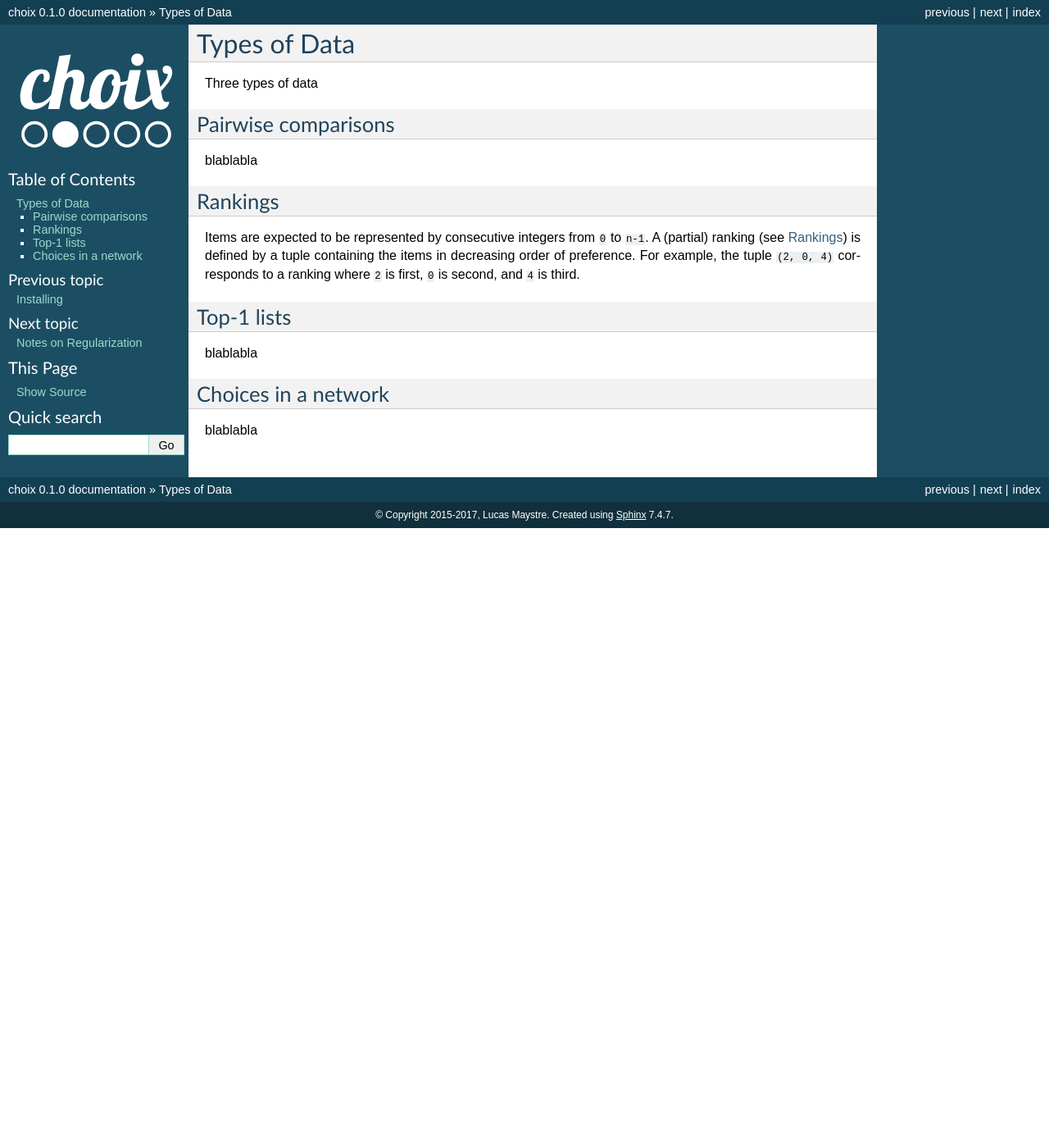
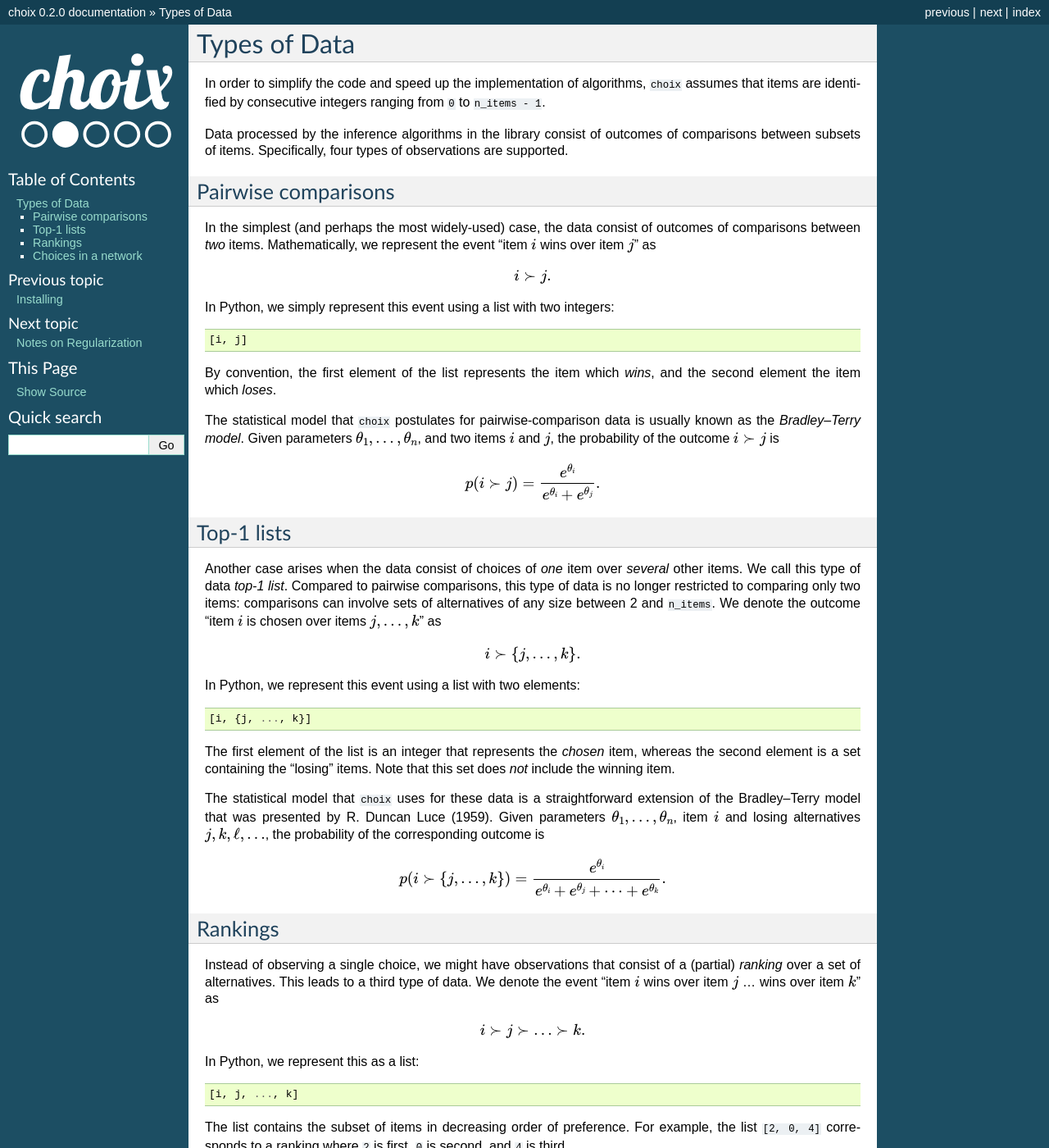
Before and after one commit to lucasmaystre/choix, a Sphinx documentation site: the page built from docs/data.rst, in a window 1280 px wide and 1400 px high. Shown: the whole window at 82% size. Built offline with Sphinx 7.4.7, drawn with Linux system fonts in a browser that asks for light colours; some of the changed text lies outside the part shown.

Commit message:
Documentation for data types.
I finally got around to writing a documentation page for the different types of
data processed by the library. Next on my TODO list, the page on
regularization.

```diff
--- a/docs/conf.py
+++ b/docs/conf.py
@@ -64,9 +64,9 @@ author = 'Lucas Maystre'
 # built documents.
 #
 # The short X.Y version.
-version = '0.1'
+version = '0.2'
 # The full version, including alpha/beta/rc tags.
-release = '0.1.0'
+release = '0.2.0'
 
 # The language for content autogenerated by Sphinx. Refer to documentation
 # for a list of supported languages.
--- a/docs/data.rst
+++ b/docs/data.rst
@@ -1,7 +1,13 @@
 Types of Data
 =============
 
-Three types of data
+In order to simplify the code and speed up the implementation of algorithms,
+``choix`` assumes that items are identified by consecutive integers ranging
+from ``0`` to ``n_items - 1``.
+
+Data processed by the inference algorithms in the library consist of outcomes
+of comparisons between subsets of items. Specifically, four types of
+observations are supported.
 
 
 .. _data-pairwise:
@@ -9,7 +15,69 @@ Three types of data
 Pairwise comparisons
 --------------------
 
-blablabla
+In the simplest (and perhaps the most widely-used) case, the data consist of
+outcomes of comparisons between *two* items. Mathematically, we represent the
+event "item :math:`i` wins over item :math:`j`" as
+
+.. math::
+
+   i \succ j.
+
+In Python, we simply represent this event using a list with two integers:
+
+.. code-block:: python
+
+   [i, j]
+
+By convention, the first element of the list represents the item which *wins*,
+and the second element the item which *loses*.
+
+The statistical model that ``choix`` postulates for pairwise-comparison
+data is usually known as the *Bradley–Terry model*. Given parameters
+:math:`\theta_1, \ldots, \theta_n`, and two items :math:`i` and :math:`j`, the
+probability of the outcome :math:`i \succ j` is
+
+.. math::
+
+  p(i \succ j) = \frac{e^{\theta_i}}{e^{\theta_i} + e^{\theta_j}}.
+
+
+.. _data-top1:
+
+Top-1 lists
+-----------
+
+Another case arises when the data consist of choices of *one* item over
+*several* other items. We call this type of data *top-1 list*. Compared to
+pairwise comparisons, this type of data is no longer restricted to comparing
+only two items: comparisons can involve sets of alternatives of any size
+between 2 and ``n_items``. We denote the outcome "item :math:`i` is chosen over
+items :math:`j, \ldots, k`" as
+
+.. math::
+
+   i \succ \{j, \ldots, k\}.
+
+In Python, we represent this event using a list with two elements:
+
+.. code-block:: python
+
+   [i, {j, ..., k}]
+
+The first element of the list is an integer that represents the *chosen* item,
+whereas the second element is a set containing the "losing" items. Note that
+this set does *not* include the winning item.
+
+The statistical model that ``choix`` uses for these data is a straightforward
+extension of the Bradley–Terry model that was presented by R. Duncan Luce
+(1959). Given parameters :math:`\theta_1, \ldots, \theta_n`, item :math:`i` and
+losing alternatives :math:`j, k, \ell, \ldots`, the probability of the
+corresponding outcome is
+
+.. math::
+
+   p(i \succ \{j, \ldots, k\}) = \frac{e^{\theta_i}}{
+       e^{\theta_i} + e^{\theta_j} + \cdots + e^{\theta_k}}.
 
 
 .. _data-rankings:
@@ -17,19 +85,39 @@ blablabla
 Rankings
 --------
 
-Items are expected to be represented by consecutive integers from ``0`` to
-``n-1``. A (partial) ranking (see :ref:`data-rankings`) is defined by a tuple
-containing the items in decreasing order of preference. For example, the tuple
-``(2, 0, 4)`` corresponds to a ranking where ``2`` is first, ``0`` is second,
-and ``4`` is third.
+Instead of observing a single choice, we might have observations that consist
+of a (partial) *ranking* over a set of alternatives. This leads to a third type
+of data. We denote the event "item :math:`i` wins over item :math:`j` ... wins
+over item :math:`k`" as
 
+.. math::
 
-.. _data-top1:
+   i \succ j \succ \ldots \succ k.
 
-Top-1 lists
------------
+In Python, we represent this as a list:
 
-blablabla
+.. code-block:: python
+
+   [i, j, ..., k]
+
+The list contains the subset of items in decreasing order of preference. For
+example, the list ``[2, 0, 4]`` corresponds to a ranking where ``2`` is first,
+``0`` is second, and ``4`` is third.
+
+In this case, the statistical model that ``choix`` uses is usually referred to
+as the *Plackett-Luce* model. Given parameters :math:`\theta_1, \ldots,
+\theta_n` and items :math:`i, j, \ldots, k`, the probability of a given ranking
+is
+
+.. math::
+
+   p(i \succ j \succ \ldots \succ k) =
+       \frac{e^{\theta_i}}{e^{\theta_i} + e^{\theta_j} + \cdots + e^{\theta_k}}
+       \cdot \frac{e^{\theta_j}}{e^{\theta_j} + \cdots + e^{\theta_k}}
+       \cdots.
+
+The attentive reader will notice that this probability corresponds to that of
+an independent sequence of top-1 lists over the remaining alternatives.
 
 
 .. _data-network:
@@ -37,4 +125,7 @@ blablabla
 Choices in a network
 --------------------
 
-blablabla
+The fourth type of data is slightly more involved. It enables the processing of
+choices on networks based on marginal observations at the nodes of the network.
+We defer to [MG17]_ for a thorough presentation of the observed data and of the
+statistical model.
--- a/docs/index.rst
+++ b/docs/index.rst
@@ -26,6 +26,8 @@ data, using a variety of algorithms:
 * Rank Centrality
 * Approximate Bayesian inference with expectation propagation
 
+An easy way to get started is by exploring the notebooks_!
+
 
 Contents
 --------
```
Also changed, not shown: other parts of docs/index.rst (+2 -0 lines).
